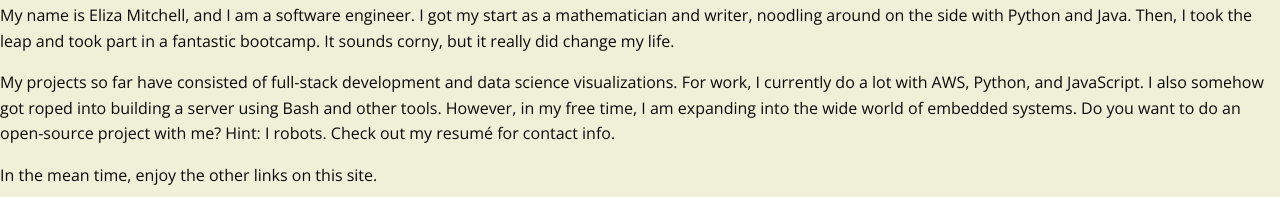
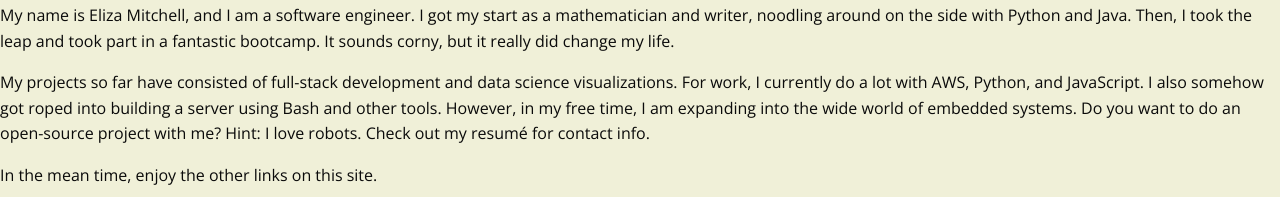
Before and after one commit to ej-mitchell/ej-mitchell.github.io, a plain HTML site: page index.html in a window 1280 px wide. Shown: the part 157-354 px from the top of the page. Drawn offline with nearby package versions, Linux system fonts and the light colour scheme; a web font is replaced by a local one.

Commit message:
html error

```diff
--- a/index.html
+++ b/index.html
@@ -35,7 +35,7 @@
         My projects so far have consisted of full-stack development and data science visualizations.
         For work, I currently do a lot with AWS, Python, and JavaScript. I also somehow got roped into building a server using Bash and other tools.
         However, in my free time, I am expanding into the wide world of embedded systems.
-        Do you want to do an open-source project with me? Hint: I <heart> robots.
+        Do you want to do an open-source project with me? Hint: I love robots.
         Check out my resumé for contact info.
       </p>
       <p>
```
